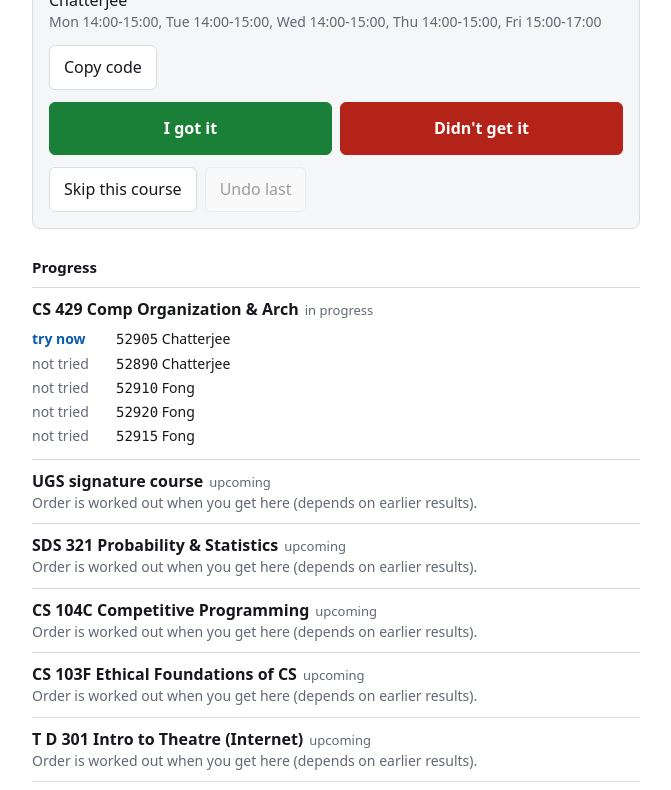
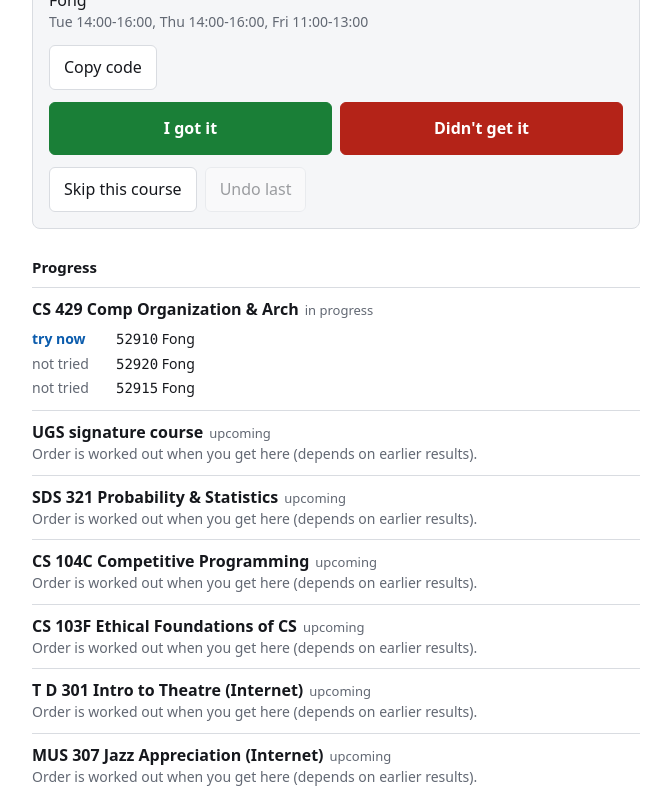
Before and after one commit to aariv-modi/class-registration-helper, a plain HTML site: page index.html in a window 1280 px wide. Shown: the part 201-991 px from the top of the page, without its empty margins (304-975 px from the left). Drawn offline with Linux system fonts and the light colour scheme.

Commit message:
Remove closed Chatterjee sections; CS 429 is Fong only

```diff
--- a/index.html
+++ b/index.html
@@ -256,16 +256,14 @@
 //   and clash-skipping handles everything that depends on earlier results.
 //
 // Why this order (decided with you):
-//   - CS 429 first: top priority and most contested (4 of 6 Chatterjee sections already closed).
-//     Only open sections are included. Joshi is excluded (not in your list, all closed).
-//     52905 before 52890: 52890 (Mon-Thu 1-2) clashes with CS 103F (Tue 1-2); 52905 doesn't.
-//       (Cost, accepted: 52905 clashes with TD 301, so TD is only possible via 52890.)
+//   - CS 429 first: top priority and most contested.
+//     Only open sections are included. All Chatterjee and Joshi sections are closed, so only Fong.
+//     Every Fong section (Tue/Thu 2-4) clashes with TD 301 (Tue/Thu 2-3:30), so TD is only
+//     possible if you get no CS 429. CS 103F (Tue 1-2) ends as Fong starts, so it still fits.
 //     Fong: 52910 and 52920 each block one Ethics section and nothing else, so it's a tie,
 //       broken by your earlier-Friday preference. 52915 goes last because its Fri 1-3 blocks
 //       an Ethics section AND Global Pop Music.
 //   - UGS next: Ethics of AI sections earliest-Friday first, then Travel, then Global Pop Music.
-//     (Travel, Mon/Wed 1:30-3:00, clashes with every Chatterjee section, so it gets skipped
-//      automatically if you have Chatterjee.)
 //   - SDS 321: Hersh, Sarkar, Stipcic 10am, Stipcic 9am. Clashes with nothing in this plan.
 //   - CS 104C, CS 103F, TD 301, MUS 307, SED 303: always attempted, in that order; a section that
 //     clashes with what you have gets skipped automatically.
@@ -274,8 +272,6 @@ var COURSES = [
   {
     name: 'CS 429 Comp Organization & Arch',
     sections: [
-      { code: '52905', label: 'Chatterjee', times: ['Mon 14:00-15:00', 'Tue 14:00-15:00', 'Wed 14:00-15:00', 'Thu 14:00-15:00', 'Fri 15:00-17:00'] },
-      { code: '52890', label: 'Chatterjee', times: ['Mon 13:00-14:00', 'Tue 13:00-14:00', 'Wed 13:00-14:00', 'Thu 13:00-14:00', 'Fri 15:00-17:00'] },
       { code: '52910', label: 'Fong', times: ['Tue 14:00-16:00', 'Thu 14:00-16:00', 'Fri 11:00-13:00'] },
       { code: '52920', label: 'Fong', times: ['Tue 14:00-16:00', 'Thu 14:00-16:00', 'Fri 15:00-17:00'] },
       { code: '52915', label: 'Fong', times: ['Tue 14:00-16:00', 'Thu 14:00-16:00', 'Fri 13:00-15:00'] },
```
